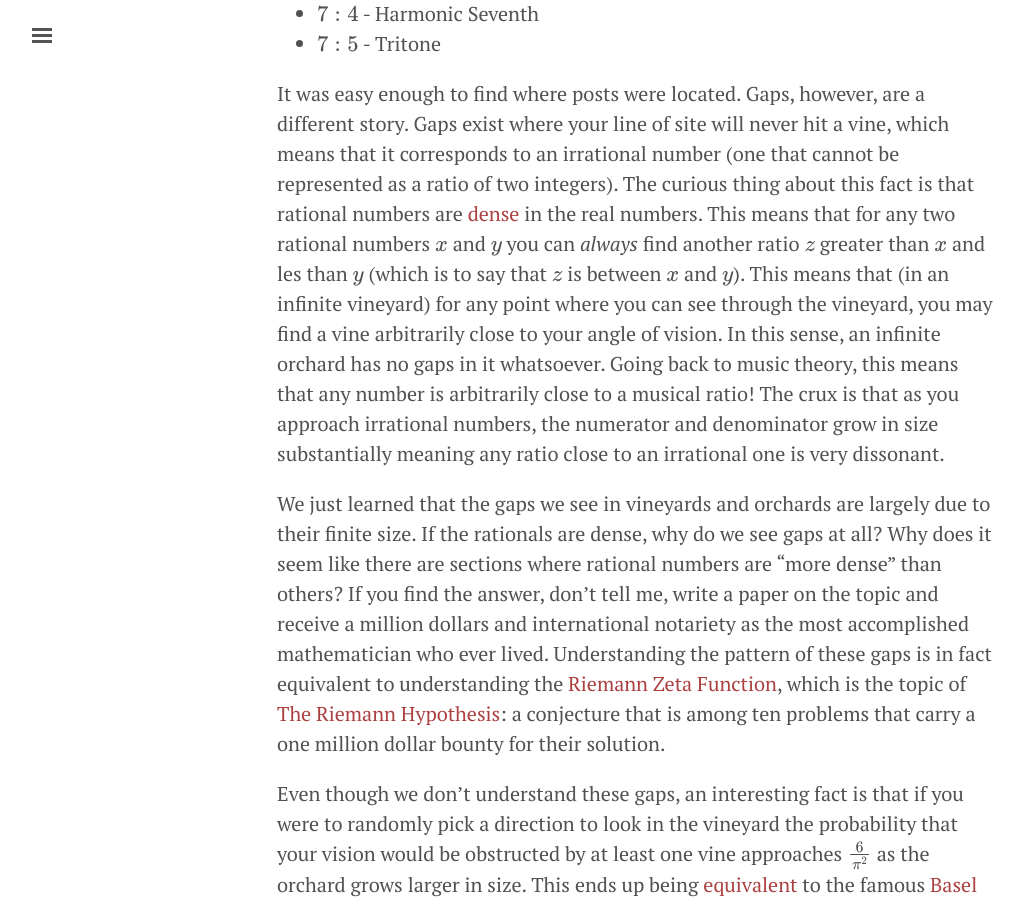
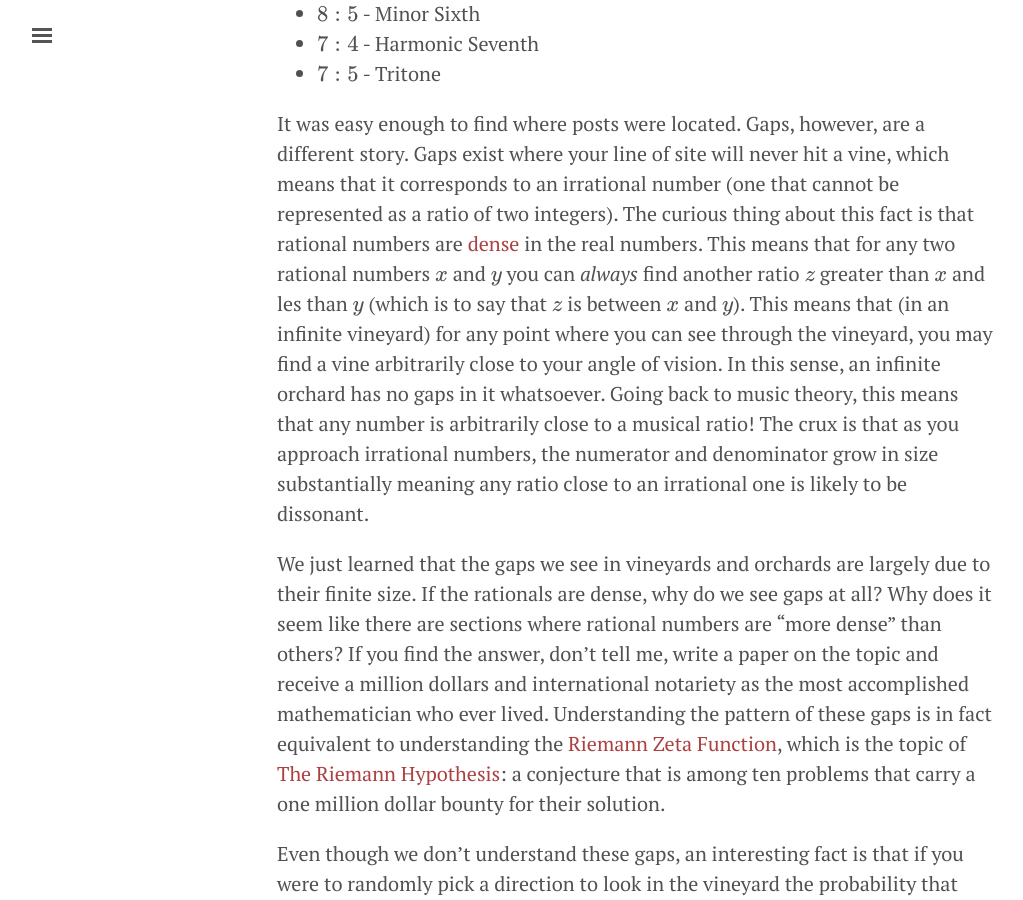
Before and after one commit to kylehovey/blog, a Jekyll site: the page built from on_vineyards_harmony_and_mathematics.md, in a window 1280 px wide and 900 px high, scrolled down 17417 px. Shown: the whole window, without its empty margins (3-1026 px from the left). Built offline with Jekyll 4.4.1, drawn with Linux system fonts in a browser that asks for light colours; formulas are drawn with MathJax 3; some of the changed text lies outside the part shown.

Commit message:
Updated some wording

```diff
--- a/on_vineyards_harmony_and_mathematics.md
+++ b/on_vineyards_harmony_and_mathematics.md
@@ -73,7 +73,7 @@
 
 **Law of Consonance**: Notes sound similar when their oscillations line up frequently in time, or if they share many of the same harmonics.
 
-**Law of Rationality**: As a corollary to the Law of Consonance, irrational intervals will ensure that either of the necessary properties for consonance will never occur, so musical intervals consist solely of rational numbers.
+**Law of Rationality**: As a corollary to the Law of Consonance, irrational intervals will ensure that either of the necessary properties for consonance will never occur, so pure musical intervals consist solely of rational numbers (or in the case of modern tuning systems, intervals are close to these rational numbers).
 
 **Law of Transposition**: Any interval (represented by \\(a:b\\)) relative to an octave is equivalent to the same interval one octave below (e.g. \\(6:2\\) is equivalent to \\(3:2\\)).
 
@@ -144,7 +144,7 @@
 * \\(7:4\\) - Harmonic Seventh
 * \\(7:5\\) - Tritone
 
-It was easy enough to find where posts were located. Gaps, however, are a different story. Gaps exist where your line of site will never hit a vine, which means that it corresponds to an irrational number (one that cannot be represented as a ratio of two integers). The curious thing about this fact is that rational numbers are [dense](https://en.wikipedia.org/wiki/Dense_set){:target="_blank"} in the real numbers. This means that for any two rational numbers \\(x\\) and \\(y\\) you can *always* find another ratio \\(z\\) greater than \\(x\\) and les than \\(y\\) (which is to say that \\(z\\) is between \\(x\\) and \\(y\\)). This means that (in an infinite vineyard) for any point where you can see through the vineyard, you may find a vine arbitrarily close to your angle of vision. In this sense, an infinite orchard has no gaps in it whatsoever. Going back to music theory, this means that any number is arbitrarily close to a musical ratio! The crux is that as you approach irrational numbers, the numerator and denominator grow in size substantially meaning any ratio close to an irrational one is very dissonant.
+It was easy enough to find where posts were located. Gaps, however, are a different story. Gaps exist where your line of site will never hit a vine, which means that it corresponds to an irrational number (one that cannot be represented as a ratio of two integers). The curious thing about this fact is that rational numbers are [dense](https://en.wikipedia.org/wiki/Dense_set){:target="_blank"} in the real numbers. This means that for any two rational numbers \\(x\\) and \\(y\\) you can *always* find another ratio \\(z\\) greater than \\(x\\) and les than \\(y\\) (which is to say that \\(z\\) is between \\(x\\) and \\(y\\)). This means that (in an infinite vineyard) for any point where you can see through the vineyard, you may find a vine arbitrarily close to your angle of vision. In this sense, an infinite orchard has no gaps in it whatsoever. Going back to music theory, this means that any number is arbitrarily close to a musical ratio! The crux is that as you approach irrational numbers, the numerator and denominator grow in size substantially meaning any ratio close to an irrational one is likely to be dissonant.
 
 We just learned that the gaps we see in vineyards and orchards are largely due to their finite size.  If the rationals are dense, why do we see gaps at all? Why does it seem like there are sections where rational numbers are "more dense" than others? If you find the answer, don't tell me, write a paper on the topic and receive a million dollars and international notariety as the most accomplished mathematician who ever lived. Understanding the pattern of these gaps is in fact equivalent to understanding the [Riemann Zeta Function](https://en.wikipedia.org/wiki/Riemann_zeta_function){:target="_blank"}, which is the topic of [The Riemann Hypothesis](https://en.wikipedia.org/wiki/Riemann_hypothesis){:target="_blank"}: a conjecture that is among ten problems that carry a one million dollar bounty for their solution.
 
```
